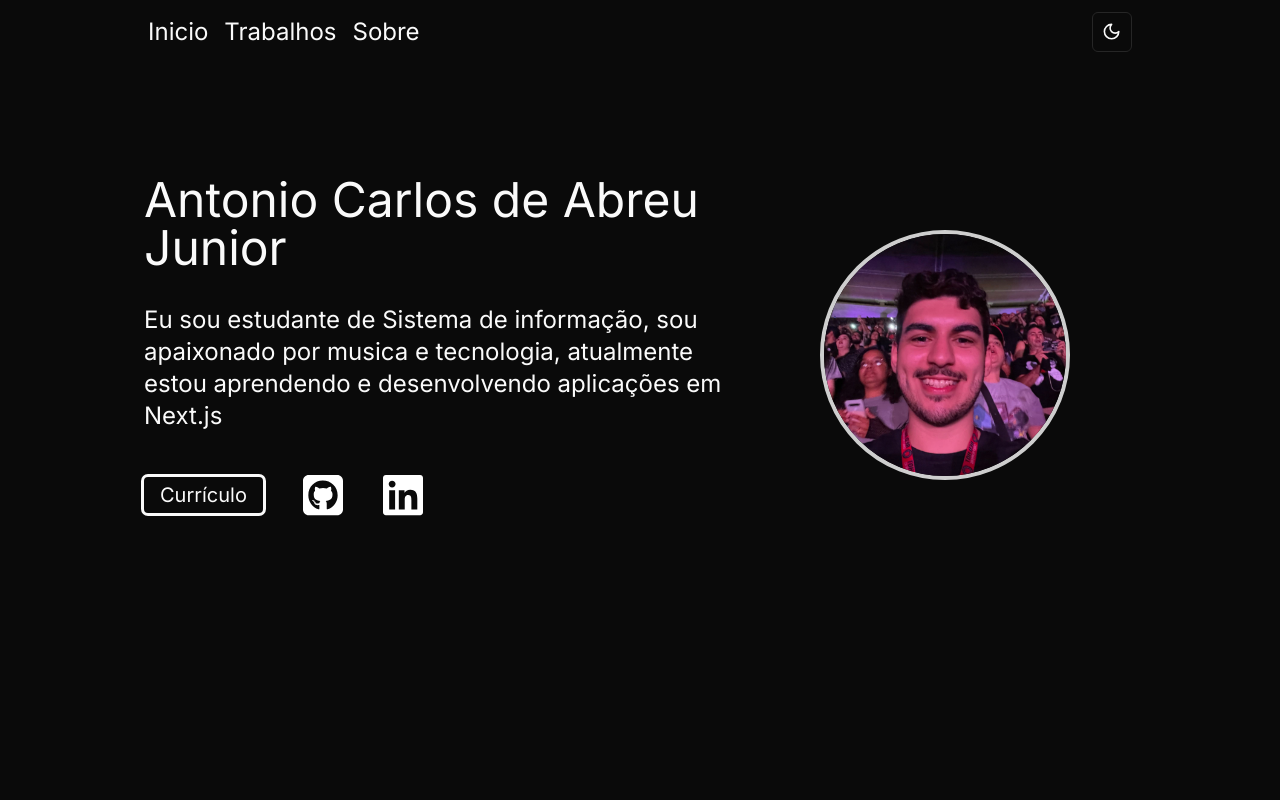
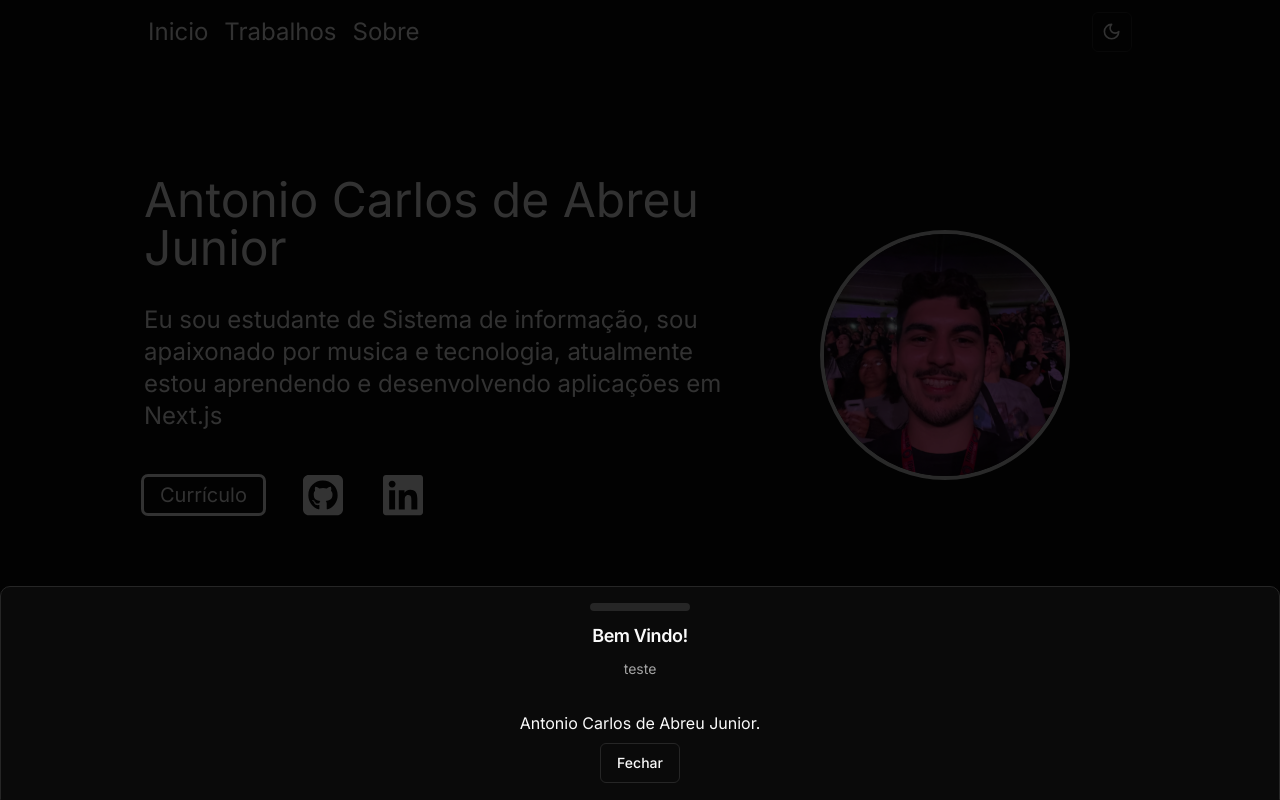
Before and after one commit to Acaj0/portifolio-antonio, a Next.js app: page / in a window 1280 px wide. Both pictures are taken after a click on the button "Sobre". Built offline with nearby package versions, Linux system fonts and the light colour scheme.

Commit message:
Sobre drawer added

```diff
--- a/package.json
+++ b/package.json
@@ -9,6 +9,7 @@
     "lint": "next lint"
   },
   "dependencies": {
+    "@radix-ui/react-dialog": "^1.0.5",
     "@radix-ui/react-dropdown-menu": "^2.0.6",
     "@radix-ui/react-slot": "^1.0.2",
     "class-variance-authority": "^0.7.0",
@@ -19,7 +20,8 @@
     "react": "^18",
     "react-dom": "^18",
     "tailwind-merge": "^2.3.0",
-    "tailwindcss-animate": "^1.0.7"
+    "tailwindcss-animate": "^1.0.7",
+    "vaul": "^0.9.1"
   },
   "devDependencies": {
     "@types/node": "^20",
--- a/src/components/ui/NavBar.tsx
+++ b/src/components/ui/NavBar.tsx
@@ -1,18 +1,49 @@
+"use client";
+import {
+  Drawer,
+  DrawerClose,
+  DrawerContent,
+  DrawerDescription,
+  DrawerFooter,
+  DrawerHeader,
+  DrawerTitle,
+  DrawerTrigger,
+} from "@/components/ui/drawer";
+import { Button } from "@/components/ui/button";
 import { ModeToggle } from "./theme";
 
 export default function NavBar() {
   return (
     <div className="flex min-w-max px-1 lg:mx-36 mx-2 items-center justify-between h-16">
       <div className="gap-4 flex flex-row text-2xl">
-        <button className="hover:text-gray-500 transition ease-in-out delay-50 hover:-translate-y-1 hover:scale-110 duration-50">
+        <a
+          href="/"
+          className="hover:text-gray-500 transition ease-in-out delay-50 hover:-translate-y-1 hover:scale-110 duration-50"
+        >
           Inicio
-        </button>
-        <button className="hover:text-gray-500 transition ease-in-out delay-50 hover:-translate-y-1 hover:scale-110 duration-50">
+        </a>
+        <a className="hover:text-gray-500 transition ease-in-out delay-50 hover:-translate-y-1 hover:scale-110 duration-50">
           Trabalhos
-        </button>
-        <button className="hover:text-gray-500 transition ease-in-out delay-50 hover:-translate-y-1 hover:scale-110 duration-50">
-          Sobre
-        </button>
+        </a>
+        <Drawer>
+          <DrawerTrigger className="hover:text-gray-500 transition ease-in-out delay-50 hover:-translate-y-1 hover:scale-110 duration-50">
+            Sobre
+          </DrawerTrigger>
+          <DrawerContent>
+            <DrawerHeader>
+              <DrawerTitle className="text-center">Bem Vindo!</DrawerTitle>
+              <DrawerDescription className="text-center lg:mx-80 mt-2">
+                teste
+              </DrawerDescription>
+            </DrawerHeader>
+            <DrawerFooter className="text-center">
+              Antonio Carlos de Abreu Junior.
+              <DrawerClose>
+                <Button variant="outline">Fechar</Button>
+              </DrawerClose>
+            </DrawerFooter>
+          </DrawerContent>
+        </Drawer>
       </div>
       <div>
         <ModeToggle></ModeToggle>
--- /dev/null
+++ b/src/components/ui/drawer.tsx
@@ -0,0 +1,118 @@
+"use client"
+
+import * as React from "react"
+import { Drawer as DrawerPrimitive } from "vaul"
+
+import { cn } from "@/lib/utils"
+
+const Drawer = ({
+  shouldScaleBackground = true,
+  ...props
+}: React.ComponentProps<typeof DrawerPrimitive.Root>) => (
+  <DrawerPrimitive.Root
+    shouldScaleBackground={shouldScaleBackground}
+    {...props}
+  />
+)
+Drawer.displayName = "Drawer"
+
+const DrawerTrigger = DrawerPrimitive.Trigger
+
+const DrawerPortal = DrawerPrimitive.Portal
+
+const DrawerClose = DrawerPrimitive.Close
+
+const DrawerOverlay = React.forwardRef<
+  React.ElementRef<typeof DrawerPrimitive.Overlay>,
+  React.ComponentPropsWithoutRef<typeof DrawerPrimitive.Overlay>
+>(({ className, ...props }, ref) => (
+  <DrawerPrimitive.Overlay
+    ref={ref}
+    className={cn("fixed inset-0 z-50 bg-black/80", className)}
+    {...props}
+  />
+))
+DrawerOverlay.displayName = DrawerPrimitive.Overlay.displayName
+
+const DrawerContent = React.forwardRef<
+  React.ElementRef<typeof DrawerPrimitive.Content>,
+  React.ComponentPropsWithoutRef<typeof DrawerPrimitive.Content>
+>(({ className, children, ...props }, ref) => (
+  <DrawerPortal>
+    <DrawerOverlay />
+    <DrawerPrimitive.Content
+      ref={ref}
+      className={cn(
+        "fixed inset-x-0 bottom-0 z-50 mt-24 flex h-auto flex-col rounded-t-[10px] border bg-background",
+        className
+      )}
+      {...props}
+    >
+      <div className="mx-auto mt-4 h-2 w-[100px] rounded-full bg-muted" />
+      {children}
+    </DrawerPrimitive.Content>
+  </DrawerPortal>
+))
+DrawerContent.displayName = "DrawerContent"
+
+const DrawerHeader = ({
+  className,
+  ...props
+}: React.HTMLAttributes<HTMLDivElement>) => (
+  <div
+    className={cn("grid gap-1.5 p-4 text-center sm:text-left", className)}
+    {...props}
+  />
+)
+DrawerHeader.displayName = "DrawerHeader"
+
+const DrawerFooter = ({
+  className,
+  ...props
+}: React.HTMLAttributes<HTMLDivElement>) => (
+  <div
+    className={cn("mt-auto flex flex-col gap-2 p-4", className)}
+    {...props}
+  />
+)
+DrawerFooter.displayName = "DrawerFooter"
+
+const DrawerTitle = React.forwardRef<
+  React.ElementRef<typeof DrawerPrimitive.Title>,
+  React.ComponentPropsWithoutRef<typeof DrawerPrimitive.Title>
+>(({ className, ...props }, ref) => (
+  <DrawerPrimitive.Title
+    ref={ref}
+    className={cn(
+      "text-lg font-semibold leading-none tracking-tight",
+      className
+    )}
+    {...props}
+  />
+))
+DrawerTitle.displayName = DrawerPrimitive.Title.displayName
+
+const DrawerDescription = React.forwardRef<
+  React.ElementRef<typeof DrawerPrimitive.Description>,
+  React.ComponentPropsWithoutRef<typeof DrawerPrimitive.Description>
+>(({ className, ...props }, ref) => (
+  <DrawerPrimitive.Description
+    ref={ref}
+    className={cn("text-sm text-muted-foreground", className)}
+    {...props}
+  />
+))
+DrawerDescription.displayName = DrawerPrimitive.Description.displayName
+
+export {
+  Drawer,
+  DrawerPortal,
+  DrawerOverlay,
+  DrawerTrigger,
+  DrawerClose,
+  DrawerContent,
+  DrawerHeader,
+  DrawerFooter,
+  DrawerTitle,
+  DrawerDescription,
+}
```
Also changed, not shown: 1 other file (tests, documents, lock files or other folders).
